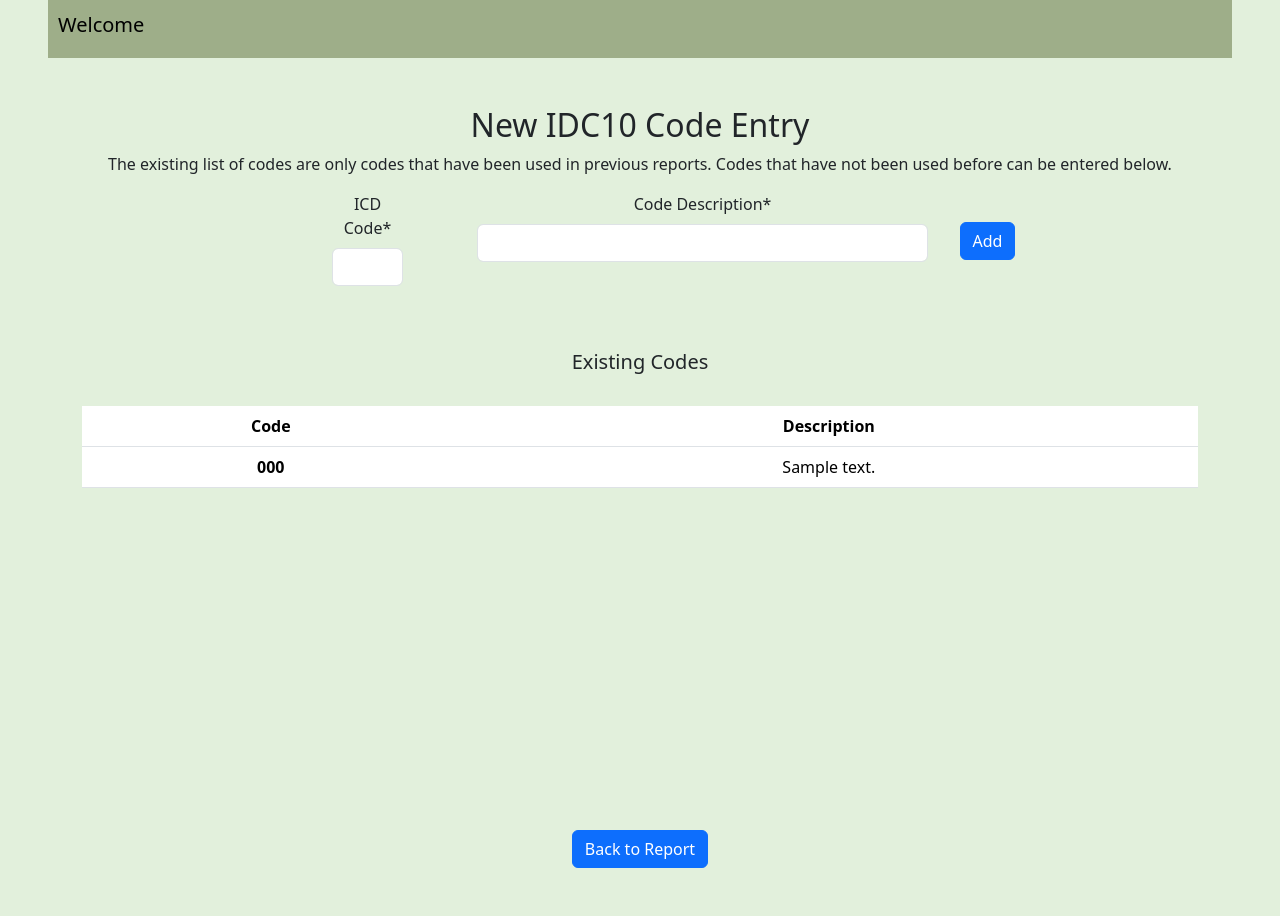
After one commit to gatlincruz-ciha/DeathReportingAndRecording, a Django app: page /death_recording_and_reporting/add_icd_code/1/1 in a window 1280 px wide. The commit adds this page. Run offline with Django 5.2, Linux system fonts and the light colour scheme; tables that the repository leaves empty hold one stand-in row (values such as "Sample post"); some libraries are stand-ins or nearby versions.

Commit message:
Added function to add codes and made small UI changes

```diff
--- a/deathrr/forms.py
+++ b/deathrr/forms.py
@@ -1,5 +1,5 @@
 from django import forms
-from .models import DeceasedEntry, DeceasedCodes
+from .models import DeceasedEntry, DeceasedCodes, ICDCode
 
 
 class DateInput(forms.DateInput):
@@ -209,3 +209,11 @@ class NewCodeForm(forms.ModelForm):
 
         fields = ('code_id', 'is_primary')
         labels = {'code_id': 'ICD Code:', 'is_primary': 'Is Primary Cause of Death?'}
+
+
+class NewICDCodeForm(forms.ModelForm):
+    class Meta:
+        model = ICDCode
+
+        fields = ('code', 'description')
+        labels = {'code': 'ICD Code', 'description': 'Code Description'}
--- a/deathrr/models.py
+++ b/deathrr/models.py
@@ -26,7 +26,7 @@ class DeceasedEntry(models.Model):
 
 
 class ICDCode(models.Model):
-    id = models.IntegerField(primary_key=True)
+    id = models.AutoField(primary_key=True)
     code = models.CharField(max_length=10, default="")
     description = models.CharField(max_length=100, default="")
     type = models.CharField(max_length=2, default="")
--- /dev/null
+++ b/deathrr/templates/deathrr/add_new_icd_code.html
@@ -0,0 +1,63 @@
+{% extends 'base.html' %}
+{% load crispy_forms_tags %}
+{% load static %}
+
+
+{% block title %}
+View Report
+{% endblock %}
+
+{% block content %}
+<div class="container text-center">
+    <h2>New IDC10 Code Entry</h2>
+    <p>The existing list of codes are only codes that have been used in previous reports. Codes that have not been used before can be entered below.</p>
+        <form method="post" action="{% url 'deathrr:add_icd_code_view' pk return_screen %}">
+            {% csrf_token %}
+            <div class="row ">
+                <div class="col-md-1" style="margin-left:250px;">
+                    {{form.code|as_crispy_field}}
+                </div>
+                <div class="col-md-5" style="margin-left: 50px;">
+                    {{form.description|as_crispy_field}}
+                </div>
+                <div class="col-md-1" style="margin-top:30px;">
+                    <button type="submit" class="btn btn-primary">Add</button>
+                </div>
+            </div>
+        </form>
+    {% if error %}
+        <p class="text-center" style="color:red;">{{error}}</p>
+        {% endif %}
+        {% if message %}
+        <p class="text-center" style="color:green;">{{message}}</p>
+    {% endif %}
+    <h5 class="mt-5 mb-2">Existing Codes</h5>
+     <div style = "height:400px; overflow-y:scroll;">
+    <table class="table ml-4 mr-4 mt-4" style="background-color:white;">
+            <thead class="sticky-top bg-light">
+                <tr>
+                    <th scope="col">Code</th>
+                    <th scope="col">Description</th>
+
+                </tr>
+            </thead>
+            <tbody>
+
+                {% for code in existing_codes %}
+                <tr>
+                    <th scope="row">{{code.code}}</th>
+                    <td>{{code.description}}</td>
+
+                </tr>
+                {% endfor %}
+            </tbody>
+        </table>
+     </div>
+
+        {% if from_report %}
+        <div class="text-center mt-5">
+            <form method="GET" action="{% url 'deathrr:update_deceased_report' pk return_screen %}"><button class="btn btn-primary" type="submit">Back to Report</button></form>
+        </div>
+        {% endif %}
+    </div>
+{% endblock %}
--- a/deathrr/templates/deathrr/partials/report_list.html
+++ b/deathrr/templates/deathrr/partials/report_list.html
@@ -2,7 +2,7 @@
     <p class="text-center">Reports found: {{reports_size}}</p>
     <div style = "height:400px; overflow-y:scroll;">
 <table class="table table-hover ml-4 mr-4 mt-4" style="background-color:white;" id="reports_table">
-    <thead>
+    <thead class="sticky-top bg-light">
     <tr><th scope="col">Name</th>
       <th scope="col">HRN</th>
         <th scope="col">Date of Birth</th>
--- a/deathrr/templates/deathrr/partials/report_list_count.html
+++ b/deathrr/templates/deathrr/partials/report_list_count.html
@@ -2,7 +2,7 @@
     <p class="text-center">Reports found: {{reports_size}}</p>
     <div style = "height:400px; overflow-y:scroll;">
 <table class="table table-hover ml-4 mr-4 mt-4"  style="background-color:white;" id="reports_table">
-    <thead>
+    <thead class="sticky-top bg-light">
     <tr><th scope="col"># of Entries</th>
       <th scope="col">Description</th>
       <th scope="col">ICD10</th>
--- a/deathrr/templates/deathrr/update_deceased_report.html
+++ b/deathrr/templates/deathrr/update_deceased_report.html
@@ -68,4 +68,7 @@ Update Report
     <p class="text-center mt-5" style="color:red;">NOTE: Code changes below are applied instantly. 'Save and Exit' button only updates the information above.</p>
     <div id="codes_list" style="height:300px;"></div>
     <div class="container flex" hx-trigger="load" hx-get="{% url 'deathrr:add_code' pk %}" hx-target="#codes_list"></div>
+    <br><br><div class="mt-5">
+        <p class="text-center mt-5" style="color:red;">NOTE: If code is not listed, you can add the code <a href="{% url 'deathrr:add_icd_code_view' pk return_screen %}">here</a></p>
+    </div>
 {% endblock %}
--- a/deathrr/urls.py
+++ b/deathrr/urls.py
@@ -16,5 +16,6 @@ urlpatterns = [
     path('add_code/<int:pk>', views.add_code, name='add_code'),
     path('download_count_reports', views.download_count_reports, name="download_count_reports"),
     path('download_detail_reports', views.download_detail_reports, name="download_detail_reports"),
-    path('find_code', views.find_and_add_icd_code, name='find_and_add_code')
+    path('find_code', views.find_and_add_icd_code, name='find_and_add_code'),
+    path('add_icd_code/<int:pk>/<str:return_screen>', views.add_icd_code_view, name='add_icd_code_view')
 ]
--- a/deathrr/views.py
+++ b/deathrr/views.py
@@ -5,7 +5,7 @@ from django.shortcuts import render
 import datetime
 from django.utils import timezone
 from .models import DeceasedEntry, DeceasedCodes, ICDCode
-from .forms import DeceasedEntryForm, NewCodeForm
+from .forms import DeceasedEntryForm, NewCodeForm, NewICDCodeForm
 from django.shortcuts import redirect, reverse
 from django.contrib.auth.decorators import login_required
 from django.db import connections, connection
@@ -325,6 +325,7 @@ def create_deceased_report(request):
 @login_required(login_url="/users/login")
 def update_deceased_report(request, pk, return_screen):
     r_screen = 1 if return_screen == "True" else 0
+    icd_form = NewICDCodeForm()
     report = DeceasedEntry.objects.get(id=pk)
     modified_by = request.user.username
     form = DeceasedEntryForm(instance=report)
@@ -338,7 +339,7 @@ def update_deceased_report(request, pk, return_screen):
     else:
         form = DeceasedEntryForm(instance=report)
 
-    return render(request, 'deathrr/update_deceased_report.html', {'form': form, 'pk': pk, 'return_screen': r_screen})
+    return render(request, 'deathrr/update_deceased_report.html', {'form': form, 'icd_form': icd_form, 'pk': pk, 'return_screen': r_screen})
 
 
 @login_required(login_url="/users/login")
@@ -432,30 +433,61 @@ def delete_deceased_code(request, d_pk, c_pk):
 
 @login_required(login_url="/users/login")
 def find_and_add_icd_code(request):
-    icd_code = request.GET.get('code_text')
+    # icd_code = request.GET.get('code_text')
+    #
+    # code_ien = -1
+    # potential_entry = ICDCode.objects.filter(code=icd_code)
+    # if not potential_entry.exists():
+    #     # with connections['RPMS'].cursor() as cursor:
+    #     #     query = f"SELECT * FROM IHS.BVS_MORTALITY_ICD10 WHERE CODE='{icd_code}'"
+    #     #     cursor.execute(query)
+    #     #     print("thelre")
+    #     #     row = cursor.fetchone()
+    #     #     if row:
+    #     #         ICDCode.objects.create(id=row.ien ,code=row.code, description=row.description, type='C')
+    #     #         code_ien = ICDCode.objects.get(id=row.ien)
+    #     connection = connections['RPMS']
+    #
+    #     with connection.cursor() as cursor:
+    #         #cursor.execute('USE RPMS')
+    #         query = f"SELECT * FROM IHS.BVS_MORTALITY_ICD10 WHERE CODE='{icd_code}'"
+    #         cursor.execute(query)
+    #         print("HEre", query)
+    #         result = cursor.fetchall()
+    #         print(result)
+    #
+    # else:
+    #     code_ien = ICDCode.objects.filter(code=icd_code)[0].id
+    # print(code_ien)
+    return HttpResponse("Hello")
 
-    code_ien = -1
-    potential_entry = ICDCode.objects.filter(code=icd_code)
-    if not potential_entry.exists():
-        # with connections['RPMS'].cursor() as cursor:
-        #     query = f"SELECT * FROM IHS.BVS_MORTALITY_ICD10 WHERE CODE='{icd_code}'"
-        #     cursor.execute(query)
-        #     print("thelre")
-        #     row = cursor.fetchone()
-        #     if row:
-        #         ICDCode.objects.create(id=row.ien ,code=row.code, description=row.description, type='C')
-        #         code_ien = ICDCode.objects.get(id=row.ien)
-        with connection.cursor() as cursor:
-            cursor.execute('USE rpms')
-            query = f"SELECT * FROM IHS.BVS_MORTALITY_ICD10 WHERE CODE='{icd_code}'"
-            cursor.execute(query)
-            result = cursor.fetchone()
 
+def add_icd_code_view(request, pk=None, return_screen=None):
+    existing_codes = list(ICDCode.objects.all().order_by('code').values_list('code', 'description', 'type'))
+    existing_codes = [{'code': item[0], 'description': item[1], 'type':item[2]} for item in existing_codes]
+
+    message = None
+    error = None
+    from_report = False
+    r_screen = 0
+    if pk != 0:
+        from_report = True
+        r_screen = "True" if return_screen == "1" else "False"
+    if request.method == "POST":
+        form = NewICDCodeForm(request.POST)
+        if form.is_valid():
+            already_exists = ICDCode.objects.filter(code=form.cleaned_data['code']).exists()
+            if already_exists:
+                error = "Code already exists"
+            else:
+                ICDCode.objects.create(code=form.cleaned_data['code'], description=form.cleaned_data['description'],
+                                       type="C")
+                message = "Code added successfully"
+
+            form = NewICDCodeForm()
     else:
-        code_ien = ICDCode.objects.filter(code=icd_code)[0].id
-
-    return JsonResponse({'code_ien': code_ien})
-
+        form = NewICDCodeForm()
+    return render(request, 'deathrr/add_new_icd_code.html', {'form': form, 'pk': pk, 'return_screen': r_screen, 'from_report': from_report, 'message': message, 'error': error, 'existing_codes': existing_codes})
 
 @login_required(login_url="/users/login")
 def download_count_reports(request):
--- a/templates/base.html
+++ b/templates/base.html
@@ -47,6 +47,9 @@
                     <li class="nav-item active">
                         <a href="{% url 'deathrr:create_deceased_report' %}"><button class="btn my-2 my-sm-0" style="background-color: rgb(0,0,0,0); border: none; color: black" type="button">Create Report</button></a>
                     </li>
+                    <li class="nav-item active">
+                        <a href="{% url 'deathrr:add_icd_code_view' 0 0 %}"><button class="btn my-2 my-sm-0" style="background-color: rgb(0,0,0,0); border: none; color: black" type="button">Add New ICD Code</button></a>
+                    </li>
                 </ul>
                 <a class="ms-auto ml-auto" style="color:black; text-decoration: none;">Logged in as:</a>
                 <ul class="navbar-nav justify-content-start">
```
Also changed, not shown: deathrr/templates/deathrr/partials/deceased_codes_list.html (+10 -10 lines), deathrr/migrations/0015_alter_icdcode_id.py (added).
